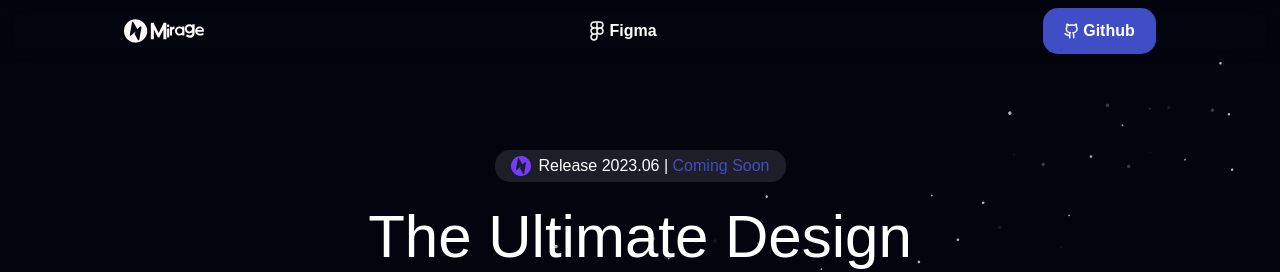
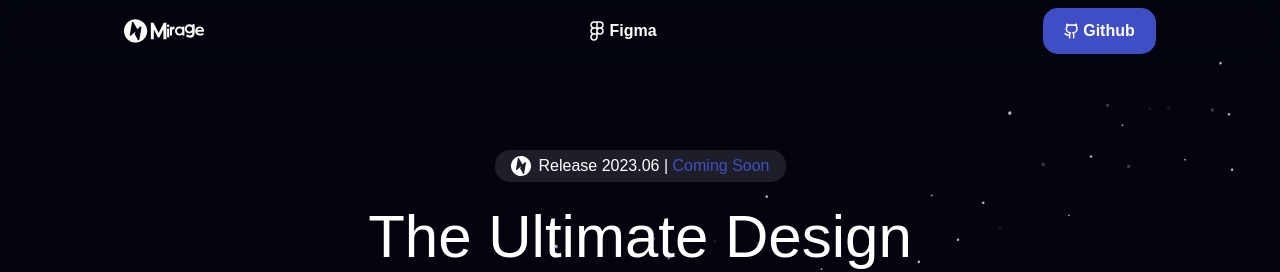
Before and after one commit to 4eug/Mirage-Launch-Website, a Next.js app: page / in a window 1280 px wide. Shown: the top 272 px of the page. Built offline with nearby package versions, Linux system fonts and the light colour scheme.

Commit message:
Icon color

```diff
--- a/components/icons/ico.tsx
+++ b/components/icons/ico.tsx
@@ -10,7 +10,7 @@ export const Ico = () => (
       fillRule="evenodd"
       clipRule="evenodd"
       d="M11.163 23.9703C17.774 24.4326 23.508 19.448 23.9703 12.837C24.4326 6.22604 19.448 0.492011 12.837 0.0297254C6.22604 -0.432561 0.492012 4.55196 0.0297254 11.163C-0.432561 17.774 4.55196 23.508 11.163 23.9703ZM8.19631 3.26881C8.34963 2.38756 9.25867 2.17256 9.67189 2.91987L13.7641 10.3203L16.6525 7.4656C17.2588 6.86642 18.1356 7.57665 17.9693 8.53236L15.8286 20.834C15.6752 21.7153 14.7662 21.9303 14.353 21.1829L11.0047 15.1278L12.0252 12.4782L9.27705 14.7547L7.37232 16.6372C6.76599 17.2364 5.88935 16.5262 6.05564 15.5705L8.19631 3.26881Z"
-      fill="#743CFE"
+      fill="#FFFFFF"
     />
   </svg>
 );
```
